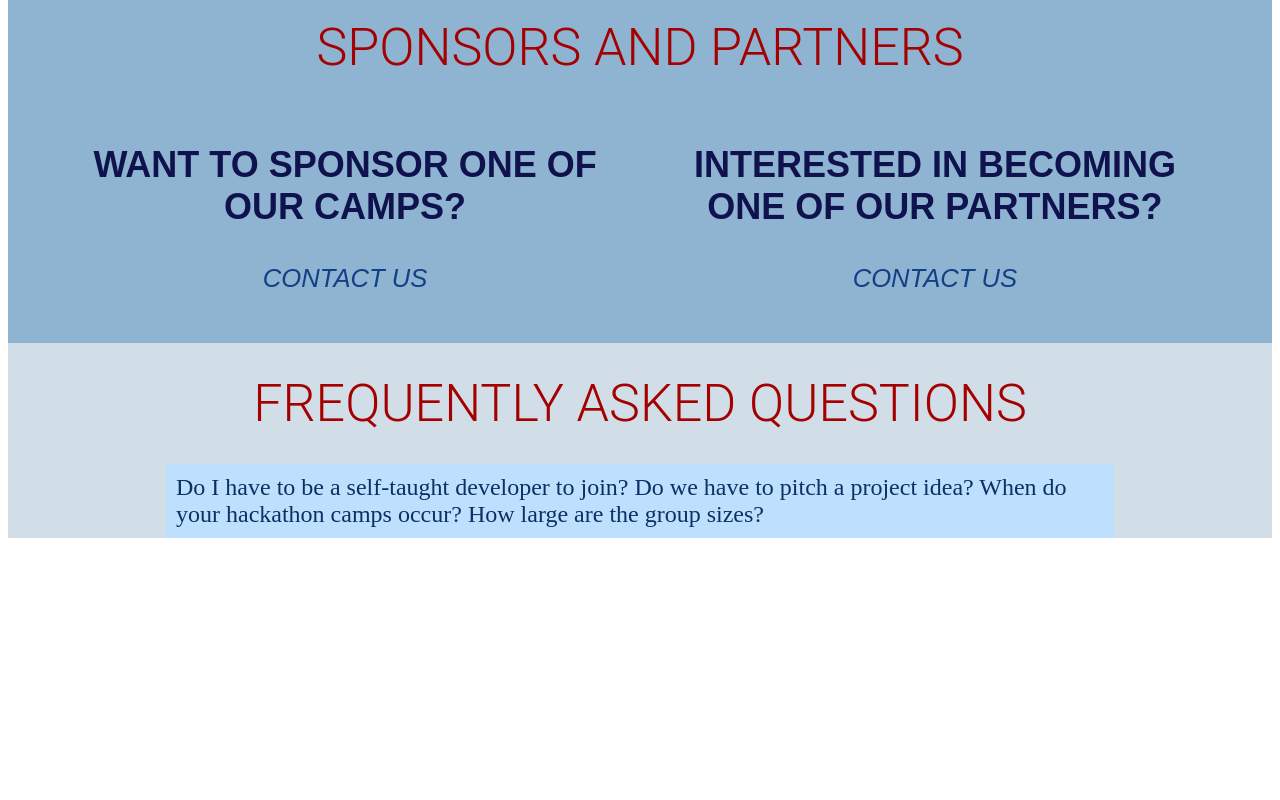
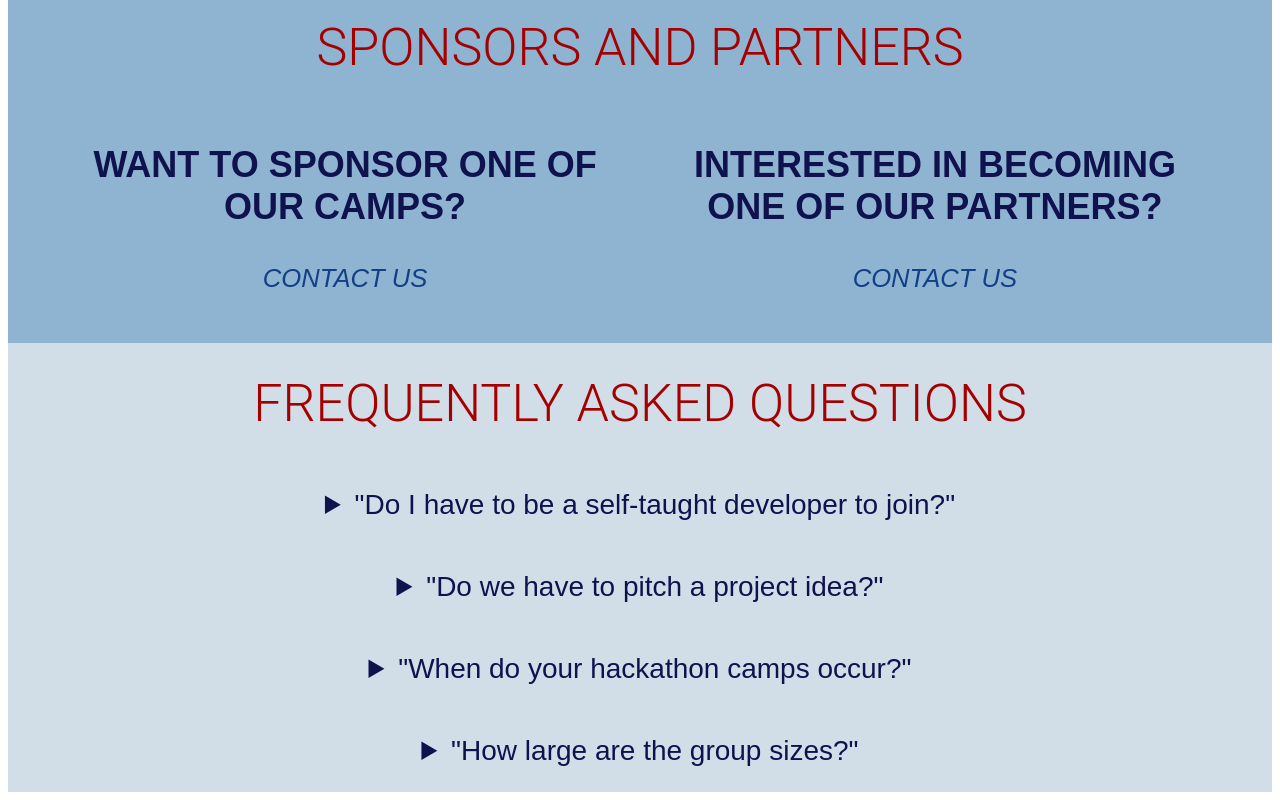
Before and after one commit to reevesglobal/capstone-coding-camp, a React (Create React App) app in the folder client/: page / in a window 1280 px wide. Shown: the part 1218-2018 px from the top of the page. Before the commit the page ends 1764 px from the top, so only its background shows below. Built offline with nearby package versions, Linux system fonts and the light colour scheme.

Commit message:
final FAQ commits for day 25 June

```diff
--- /dev/null
+++ b/client/src/components/FAQList.jsx
@@ -0,0 +1,39 @@
+import React from "react";
+import styled from "styled-components";
+
+const QuestionContainer = styled.div`
+    text-align: center;
+    width: 75%;
+`;
+
+const Title = styled.summary`
+    margin: 25px;
+    color: ${props => props.titleColor || "#10124E"};
+    text-transform: none;
+    font-size: 1.75em;
+    font-family: "Arial", serif;
+    font-weight: 500;
+    cursor: pointer;
+`;
+
+const Answer = styled.p`
+    margin: 25px;
+    color: ${props => props.titleColor || "#133F86"};
+    text-transform: italic;
+    font-size: 1.50em;
+    font-family: "Arial", serif;
+    font-weight: 400;
+`;
+
+const FAQList = ({ questionList }) => (
+    <QuestionContainer>
+        {questionList.map(({ question, answer, id, ...props }) => (
+            <details>
+                <Title key={id} { ...props }>"{question}"</Title>
+                <Answer>{answer}</Answer>
+            </details>
+        ))}
+    </QuestionContainer>
+)
+
+export default FAQList;
--- a/client/src/components/FAQs.jsx
+++ b/client/src/components/FAQs.jsx
@@ -1,7 +1,7 @@
 import React from "react";
 import styled from "styled-components";
 import SectionTitle from "../styles/SectionTitle";
-// import QuestionList from "./QuestionList";
+import FAQList from "./FAQList";
 
 const StyledContainer = styled.div`
     background-color: #D1DEE8;
@@ -13,8 +13,7 @@ const StyledContainer = styled.div`
     margin: 0px;
 `;
 
-const QuestionContainer = styled.div`
-    background-color: #BCE0FD;
+const FAQContainer = styled.div`
     display: flex;
     flex-direction: column;
     justify-content: center;
@@ -23,27 +22,35 @@ const QuestionContainer = styled.div`
     margin: 0px;
 `;
 
-const Title = styled.h2`
-    margin: 10px;
-    color: ${props => props.titleColor || "#0E2F64"};
-    font-weight: 400;
-    text-transform: none;
-    @media (max-width: 450px) {
-        font-size: 1rem;
-    }
-`;
-
 const FAQs = () => {
     const questions = [
-        "Do I have to be a self-taught developer to join?", "Do we have to pitch a project idea?", "When do your hackathon camps occur?", "How large are the group sizes?"
+        {
+            id: "q1",
+            question: "Do I have to be a self-taught developer to join?",
+            answer: "Yes."
+        },
+        {
+            id: "q2",
+            question: "Do we have to pitch a project idea?",
+            answer: "No. If you're short on ideas, you can join a team that already has an idea."
+        },
+        {
+            id: "q3",
+            question: "When do your hackathon camps occur?",
+            answer: "Every month."
+        },
+        {
+            id: "q4",
+            question: "How large are the group sizes?",
+            answer: "Group sizes will vary depending upon the number of participants. Expect 4-6.",
+        },
     ];
-    const questionList = questions.map(question => question + " ");
     return (
         <StyledContainer>
             <SectionTitle label={`Frequently Asked Questions`} inputColor="" inputPadding="" />
-            <QuestionContainer>
-                <Title>{questionList}</Title>
-            </QuestionContainer>
+            <FAQContainer>
+                <FAQList questionList={questions} />
+            </FAQContainer>
         </StyledContainer>
     )
 }
--- a/client/src/components/PastWinners.jsx
+++ b/client/src/components/PastWinners.jsx
@@ -1,6 +1,6 @@
 import React from "react";
 import styled from "styled-components";
-import InfoCard from "./InfoCard";
+import InfoCard from "../styles/InfoCard";
 import SectionTitle from "../styles/SectionTitle";
 import CCClogo from "../assets/CCClogo.png";
 
```
Also changed, not shown: client/src/components/Question.jsx (deleted, +0 -35 lines), client/src/styles/InfoCard.jsx (renamed from client/src/components/InfoCard.jsx).
